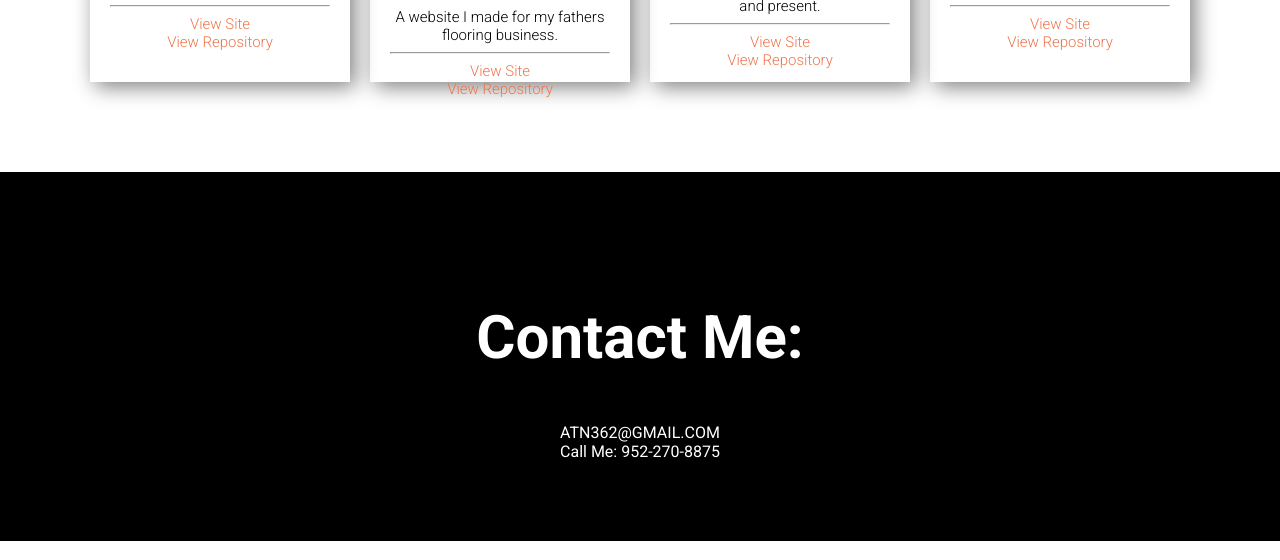
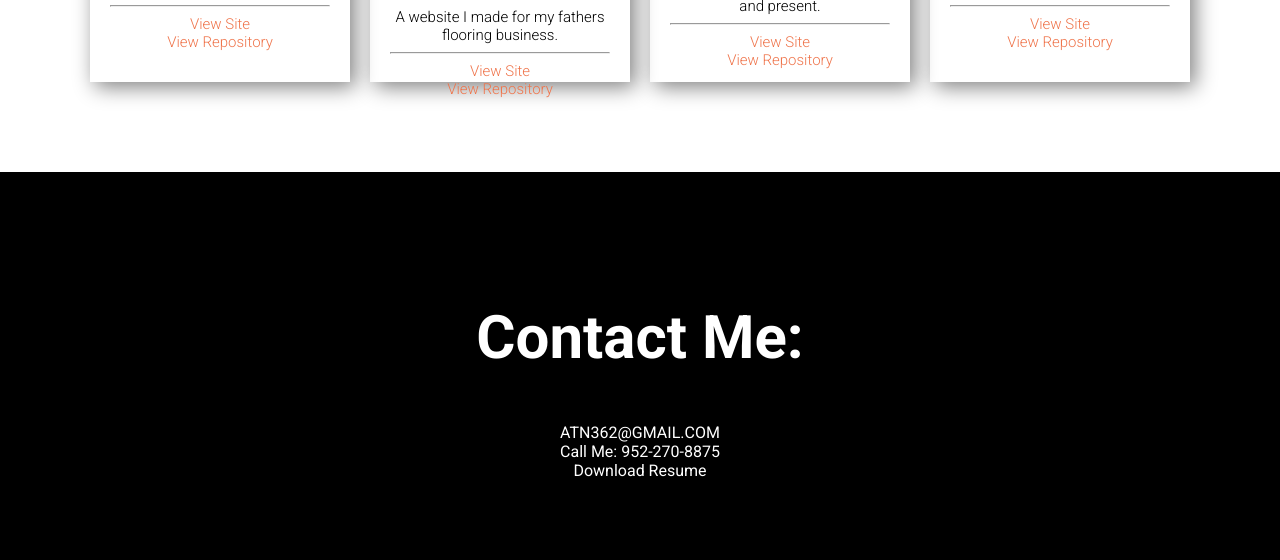
Before and after one commit to atn362/updated-portfolio, a plain HTML site: page index.html in a window 1280 px wide. Shown: the part 1899-2459 px from the top of the page. Drawn offline with Linux system fonts and the light colour scheme.

Commit message:
resume upload

```diff
--- a/index.html
+++ b/index.html
@@ -117,6 +117,8 @@
         <a href="mailto:atn362@gmail.com">ATN362@GMAIL.COM</a>
         <br>
         <a href="tel:952-270-8875">Call Me: 952-270-8875</a>
+        <br>
+        <a href="./assets/resume.pdg.pdf">Download Resume</a>
     </footer>
     <script src="./assets/script.js"></script>
 </body>
```
Also changed, not shown: 1 other file.
